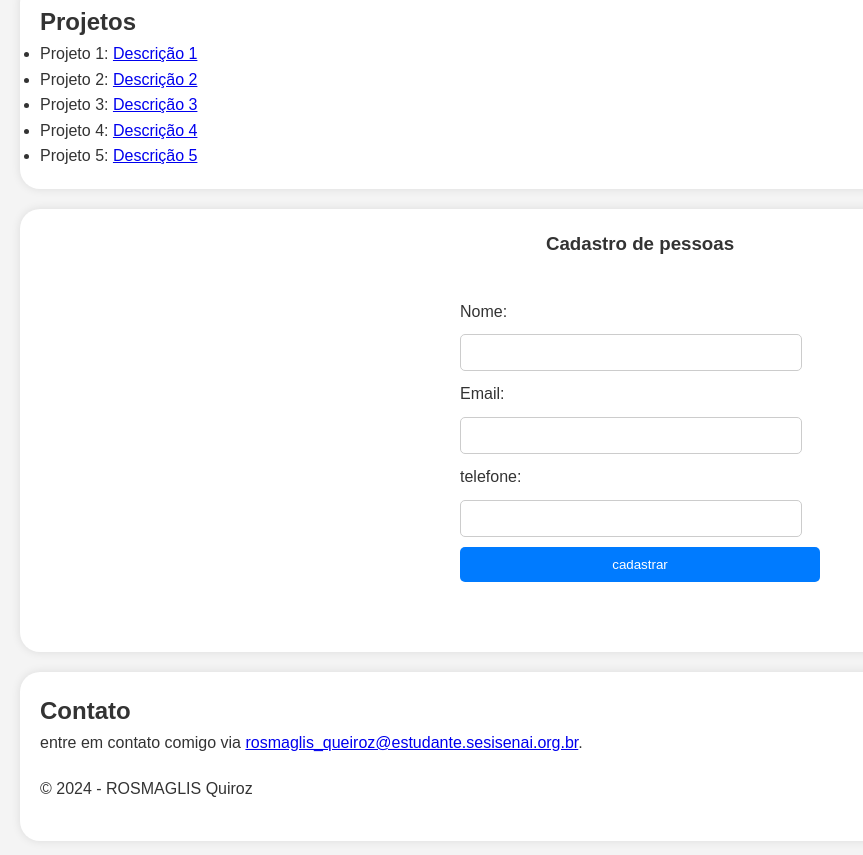
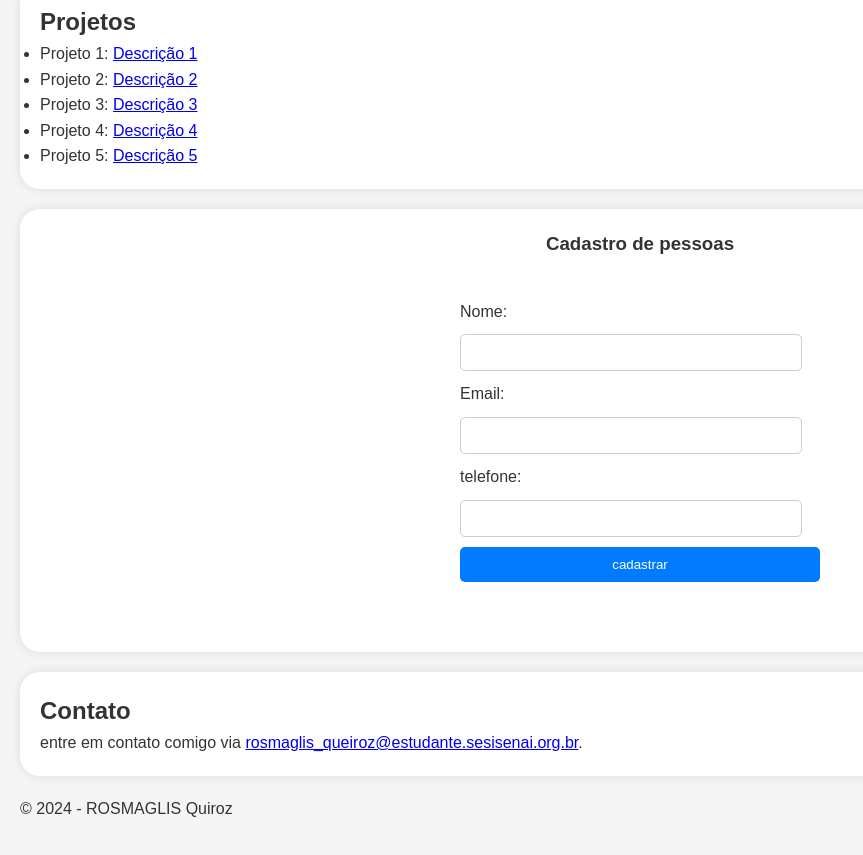
Before and after one commit to rosmessi/pessoal, a plain HTML site: page index.html in a window 1280 px wide. Shown: the part 355-1210 px from the top of the page, without its empty margins (0-863 px from the left). Drawn offline with Linux system fonts and the light colour scheme.

Commit message:
Update index.html

```diff
--- a/index.html
+++ b/index.html
@@ -145,7 +145,7 @@ input[type="submit"]:hover{
   <section id="contato">
     <h2>Contato</h2>
     <p>entre em contato comigo via <a href="mailto:rosmaglis_queiroz@estudante.sesisenai.org.br">rosmaglis_queiroz@estudante.sesisenai.org.br</a>.</p>
-    <section>
+  </section>
       <footer>
        <p>&copy; 2024 - ROSMAGLIS Quiroz</p>
        </footer>
```
